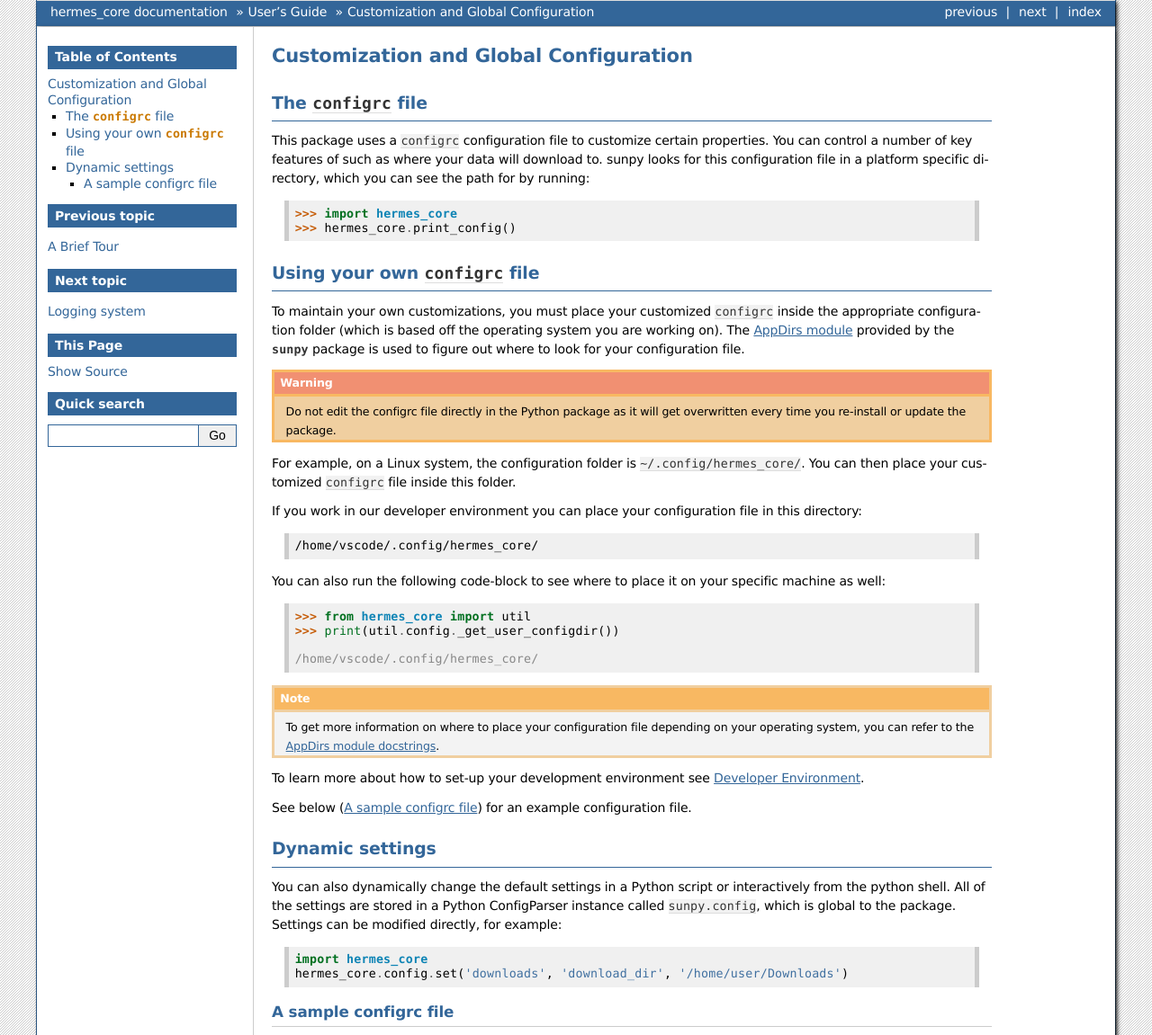
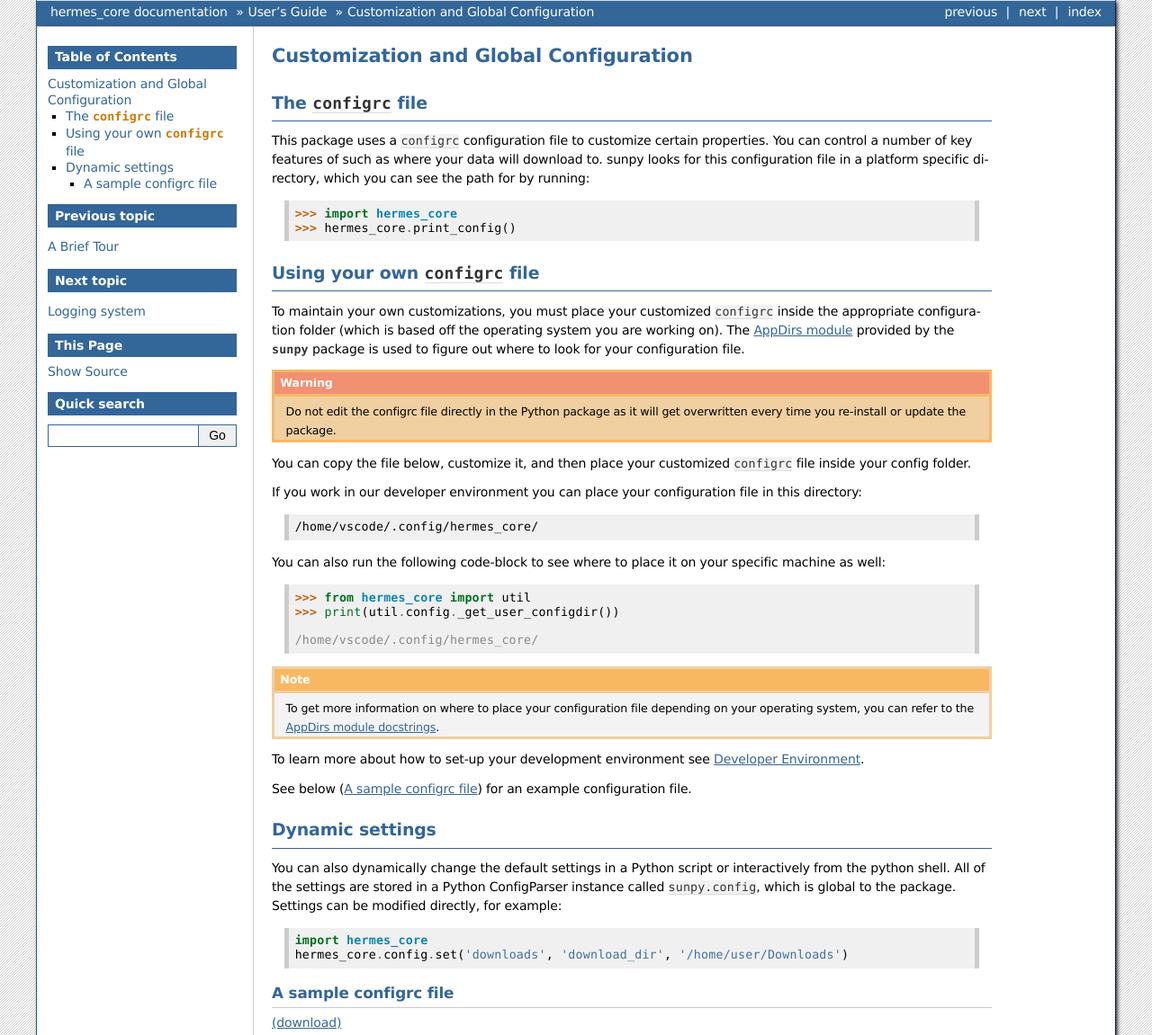
Before and after one commit to HERMES-SOC/hermes_core, a Sphinx documentation site: the page built from docs/user-guide/customization.rst, in a window 1280 px wide, cut to the strip 0-1151 px from the top of the page. Shown: the whole strip at 90% size. Built offline with Sphinx 7.4.7, drawn with Linux system fonts in a browser that asks for light colours; the version number could not be read and is left out.

Commit message:
Update docs/user-guide/customization.rst
Co-authored-by: Steven Christe <ehsteve@users.noreply.github.com>

```diff
--- a/docs/user-guide/customization.rst
+++ b/docs/user-guide/customization.rst
@@ -22,7 +22,7 @@ To maintain your own customizations, you must place your customized :file:`confi
 .. warning::
     Do not edit the configrc file directly in the Python package as it will get overwritten  every time you re-install or update the package.
 
-For example, on a Linux system, the configuration folder is :file:`~/.config/hermes_core/`. You can then place your customized :file:`configrc` file inside this folder.
+You can copy the file below, customize it, and then place your customized :file:`configrc` file inside your config folder.
 
 If you work in our developer environment you can place your configuration file in this directory:
 
```
